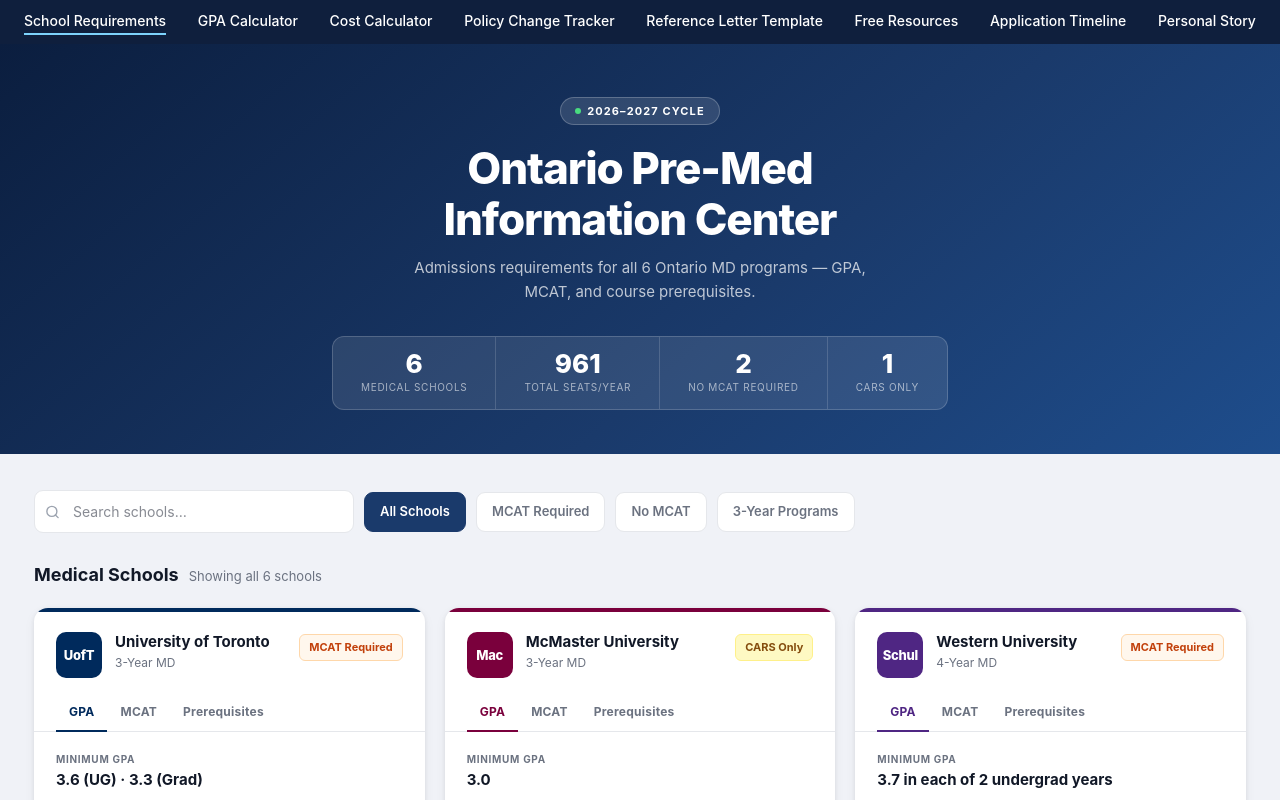
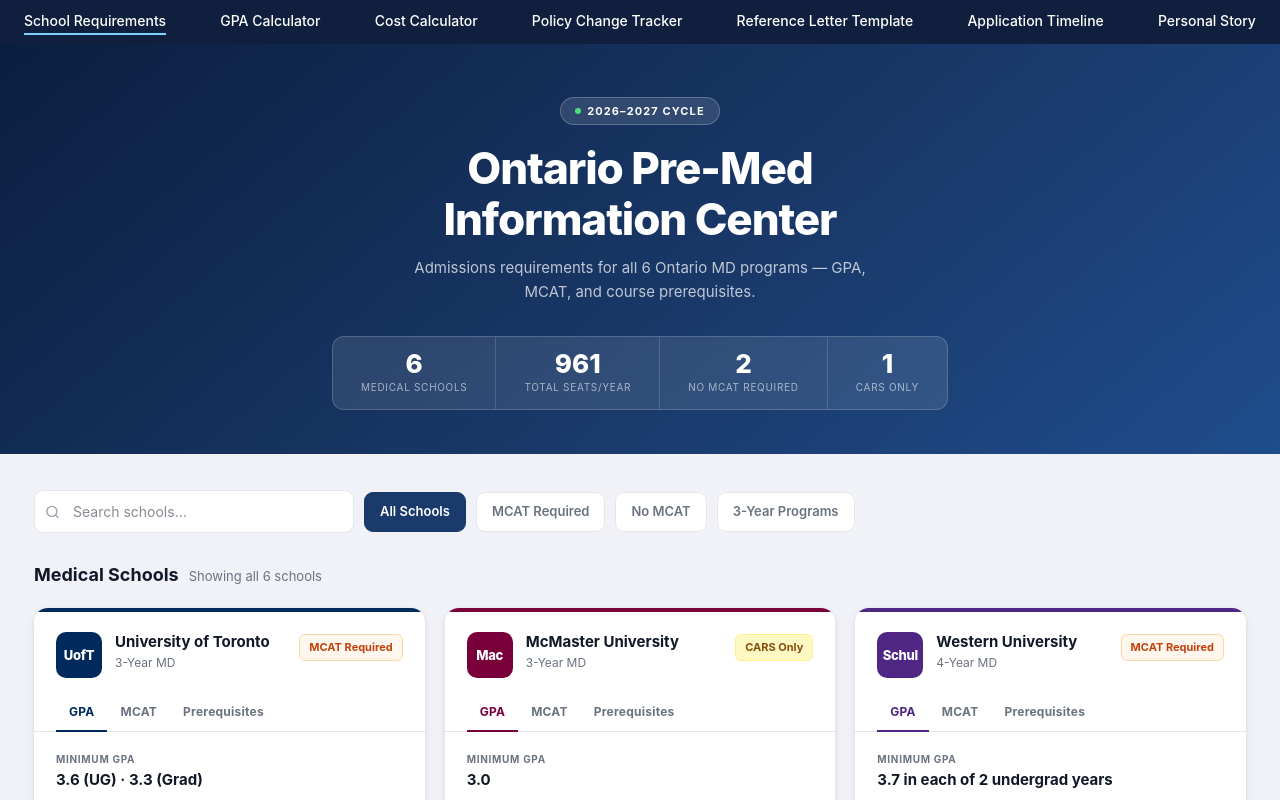
Before and after one commit to connorzgk/premedplan, a Next.js app: page / in a window 1280 px wide. Shown: the top 800 px of the page. Built offline with nearby package versions, Linux system fonts and the light colour scheme.

Commit message:
Remove Free Resources tab from navbar
Co-Authored-By: Claude Sonnet 4.6 <noreply@anthropic.com>

```diff
--- a/components/Navbar.tsx
+++ b/components/Navbar.tsx
@@ -8,7 +8,6 @@ const TAB_LABELS = [
   'Cost Calculator',
   'Policy Change Tracker',
   'Reference Letter Template',
-  'Free Resources',
   'Application Timeline',
   'Personal Story',
 ];
```
